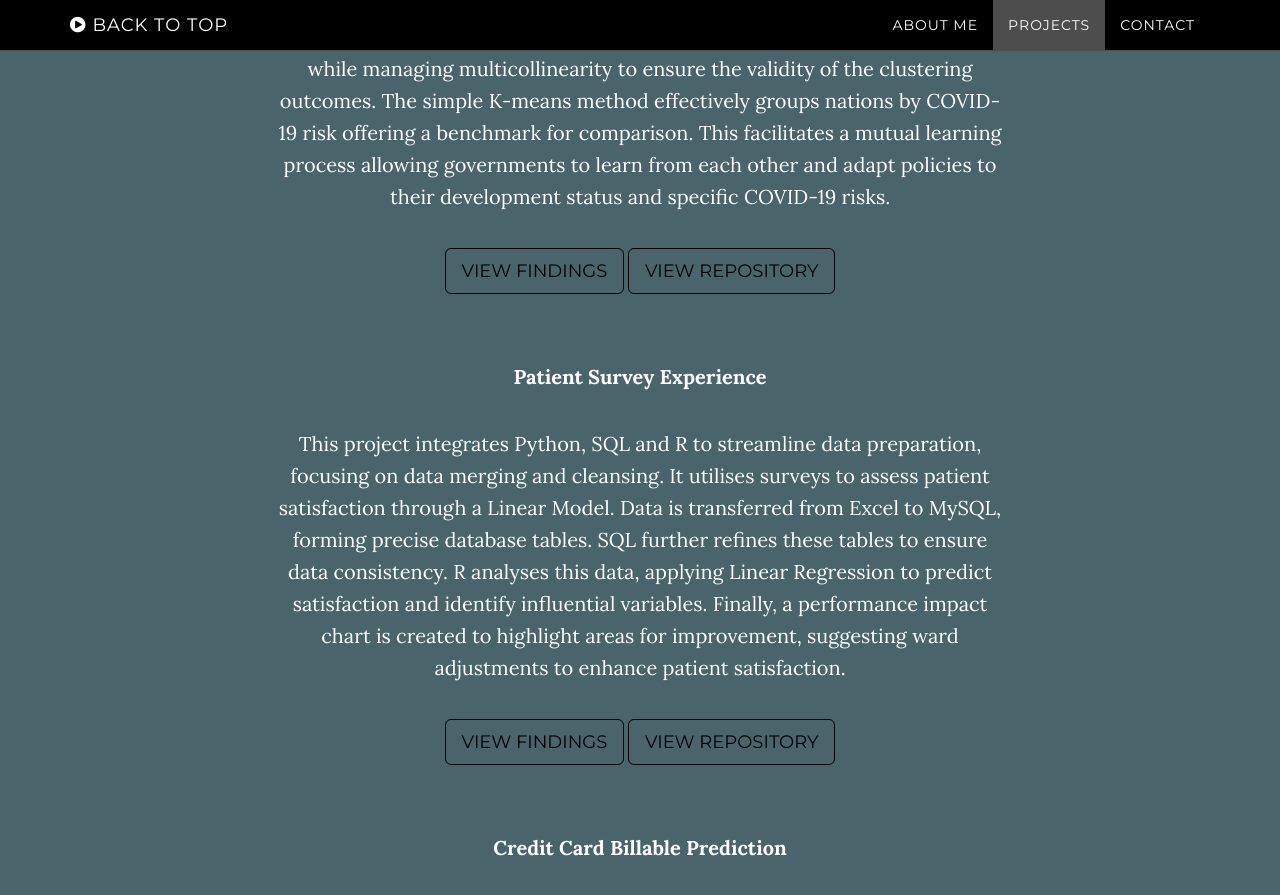
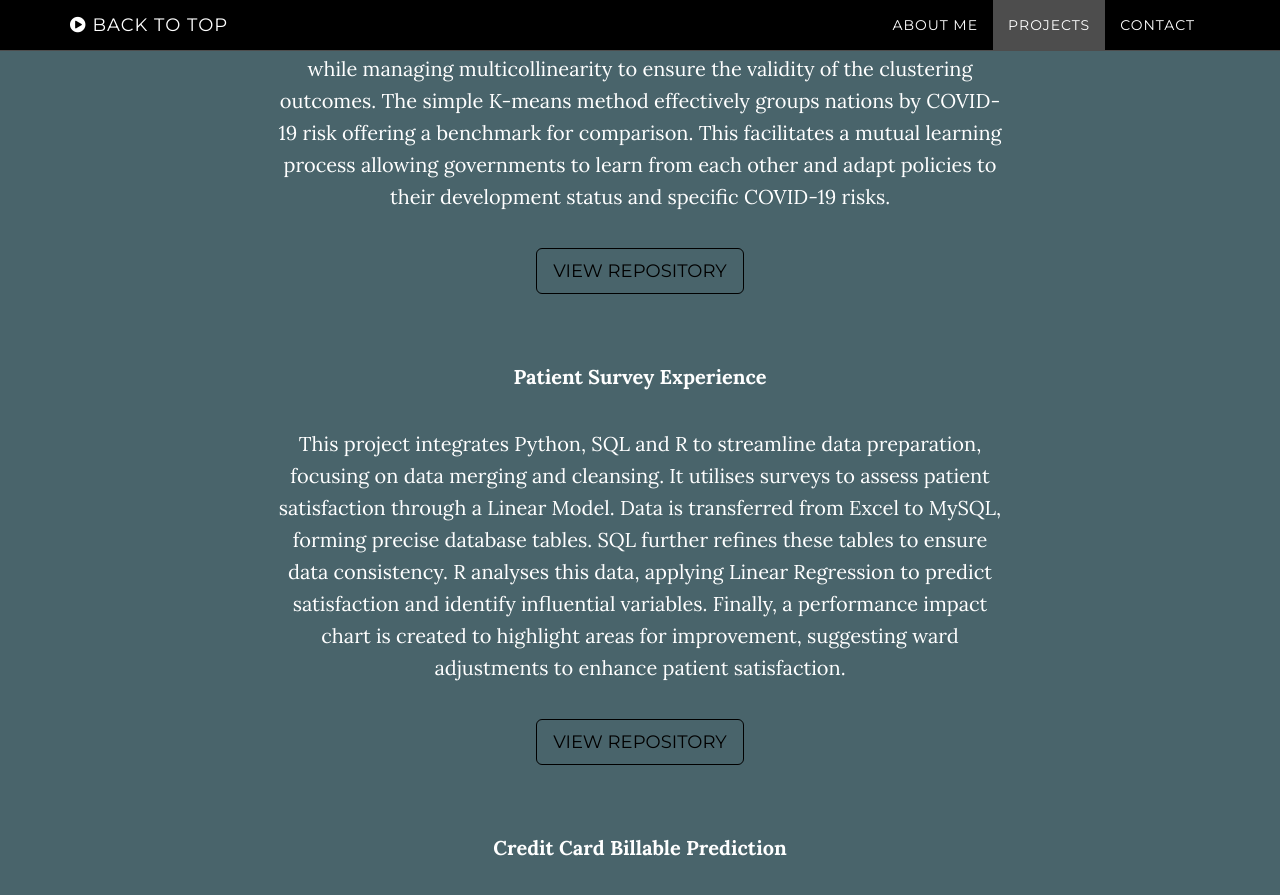
Before and after one commit to Md-Khid/Md-Khid, a Jekyll site: the page built from index.html, in a window 1280 px wide and 900 px high, scrolled down 2519 px. Shown: the top 895 px of the window. Built offline with Jekyll 4.4.1, drawn with Linux system fonts in a browser that asks for light colours; some of the changed text lies outside the part shown.

Commit message:
Update download.html

```diff
--- a/_includes/download.html
+++ b/_includes/download.html
@@ -27,7 +27,7 @@
               method effectively groups nations by COVID-19 risk offering a benchmark for comparison. This facilitates a
               mutual learning process allowing governments to learn from each other and adapt policies to their development
               status and specific COVID-19 risks.</p>
-           <a href="1.html" class="btn btn-default btn-lg" style="color: black; border-color: black;">View Findings</a>
+            <!-- <a href="1.html" class="btn btn-default btn-lg" style="color: black; border-color: black;">View Findings</a> -->
            <a href="https://github.com/Md-Khid/COVID-19_Country_Grouping" class="btn btn-default btn-lg" style="color: black; border-color: black;">View Repository</a>
             <p>&nbsp;</p>
             <p style="font-size: 20px;"><strong> Patient Survey Experience</strong></p>
@@ -37,7 +37,7 @@
               R analyses this data, applying Linear Regression to predict satisfaction and identify influential variables.
               Finally, a performance impact chart is created to highlight areas for improvement, suggesting ward adjustments to
               enhance patient satisfaction.</p>
-            <a href="2.html" class="btn btn-default btn-lg" style="color: black; border-color: black;">View Findings</a>
+           <!-- <a href="2.html" class="btn btn-default btn-lg" style="color: black; border-color: black;">View Findings</a> -->
             <a href="https://github.com/Md-Khid/Data_Piping_and_Wrangling_Patient_Survey_Experience" class="btn btn-default btn-lg" style="color: black; border-color: black;">View Repository</a>
             <p>&nbsp;</p>
             <p style="font-size: 20px;"><strong> Credit Card Billable Prediction</strong></p>
@@ -47,7 +47,7 @@
               extrapolating to new data. Through predictive modelling, the project provided actionable insights that aid in
               resource allocation, risk assessment and strategic planning, thereby enhancing the efficiency and performance
               of credit facilities.</p>
-            <a href="3.html" class="btn btn-default btn-lg" style="color: black; border-color: black;">View Findings</a>
+           <!-- <a href="3.html" class="btn btn-default btn-lg" style="color: black; border-color: black;">View Findings</a>-->
             <a href="https://github.com/Md-Khid/MLR_Credit_Card_Billable_Prediction" class="btn btn-default btn-lg" style="color: black; border-color: black;">View Repository</a>
             <p>&nbsp;</p>
             <p style="font-size: 20px;"><strong> Loan Status Prediction</strong></p>
@@ -57,7 +57,7 @@
               outliers. The model’s performance is assessed using metrics such as accuracy, precision, recall, F1 score and
               AUC-ROC curve analysis. Additionally, the importance of predictors is evaluated to interpret the model’s
               decision-making process, thereby contributing to improved risk assessment strategies.</p>
-            <a href="4.html" class="btn btn-default btn-lg" style="color: black; border-color: black;">View Findings</a>
+            <!-- <a href="4.html" class="btn btn-default btn-lg" style="color: black; border-color: black;">View Findings</a>-->
             <a href="https://github.com/Md-Khid/ANN_Loan_Status_Prediction" class="btn btn-default btn-lg" style="color: black; border-color: black;">View Repository</a>
           <p>&nbsp;</p>
             <p style="font-size: 20px;"><strong>Civil Conflict And Food Aid</strong></p>
@@ -67,7 +67,7 @@
               conflicts. Emphasising the complexity of aid distribution's impact on conflict escalation, the project aims
               to deepen understanding and propose strategies for mitigating conflicts and fostering sustainable development
               in the region.</p>
-           <a href="5.html" class="btn btn-default btn-lg" style="color: black; border-color: black;">View Findings</a>
+           <!-- <a href="5.html" class="btn btn-default btn-lg" style="color: black; border-color: black;">View Findings</a>-->
            <a href="https://github.com/Md-Khid/Civil_Conflict_And_Food_Aid" class="btn btn-default btn-lg" style="color: black; border-color: black;">View Repository</a>
           </div>
         </div>
```
